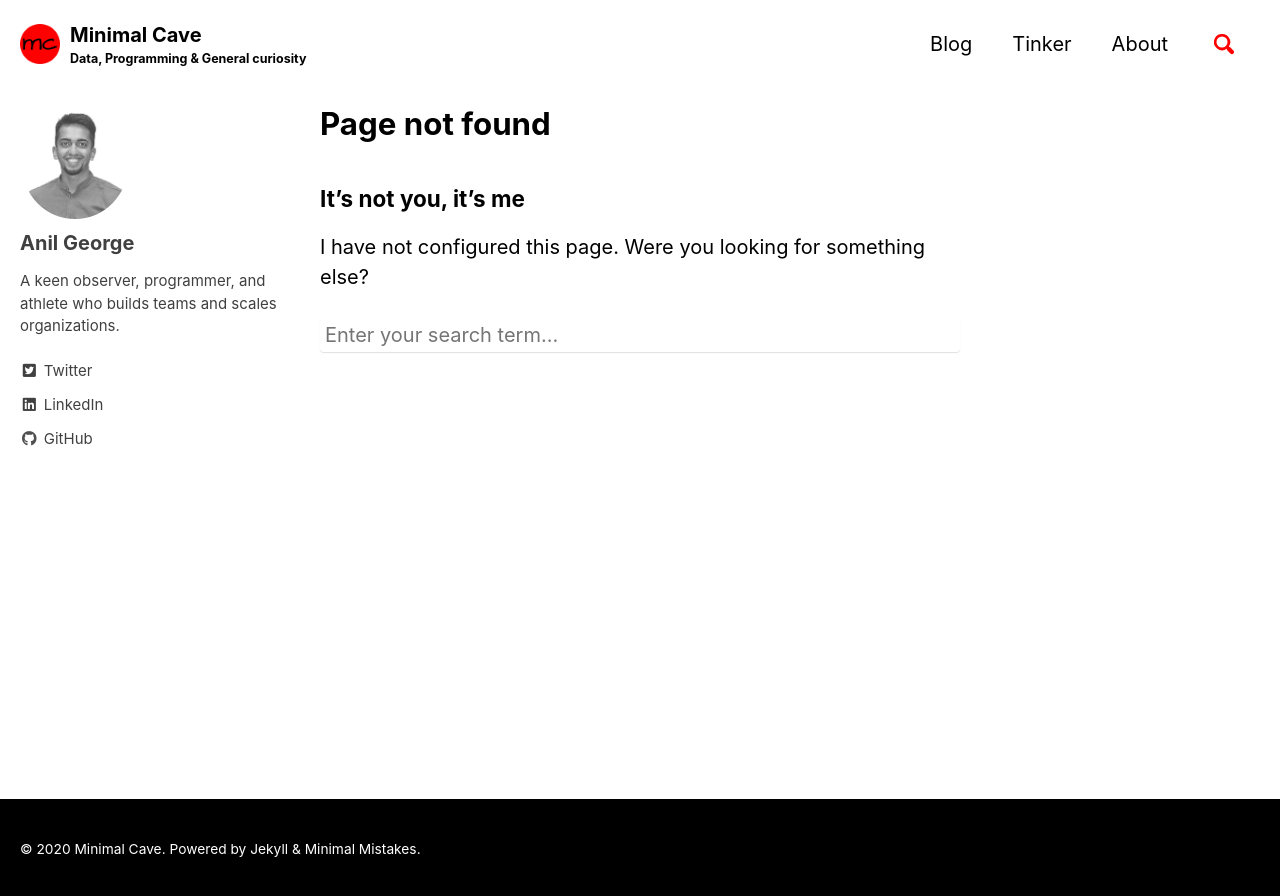
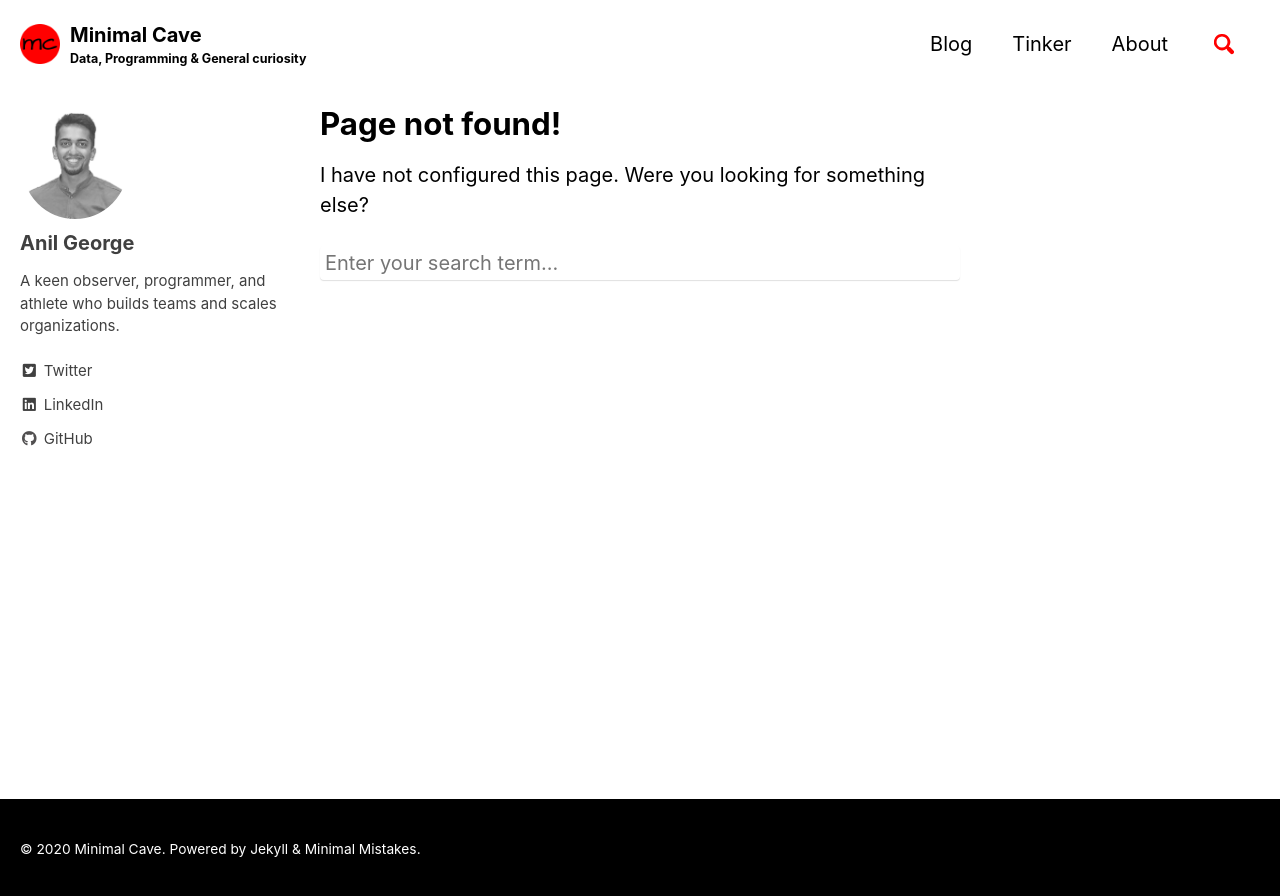
Before and after one commit to anilgeorge04/anilgeorge04.github.io, a Jekyll site: the page built from _pages/404.md, in a window 1280 px wide. Shown: the top 896 px of the page. Built offline with Jekyll 4.4.1, drawn with Linux system fonts in a browser that asks for light colours; cached includes are drawn as plain includes.

Commit message:
update 404 pg text

```diff
--- a/_pages/404.md
+++ b/_pages/404.md
@@ -1,9 +1,8 @@
 ---
-title: Page not found
+title: Page not found!
 layout: search
 canonical_url: "https://minimalcave.com/404/"
 permalink: /404/
 ---
-### It's not you, it's me
 I have not configured this page.
 Were you looking for something else?
```
